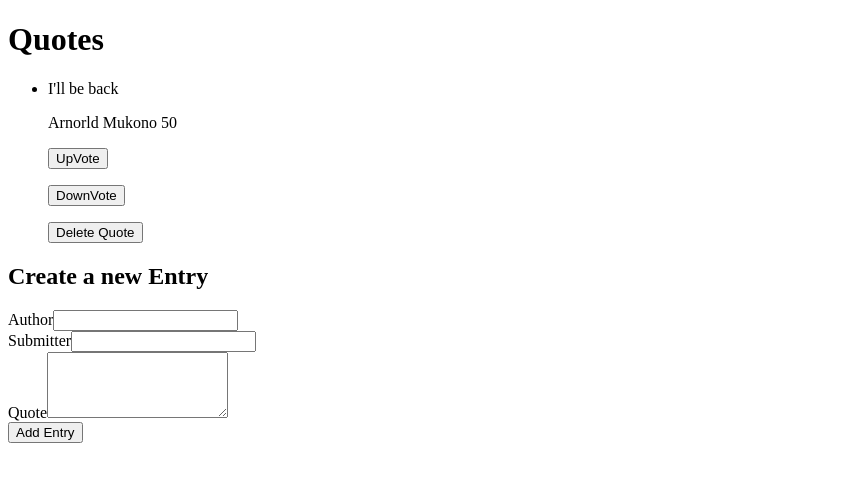
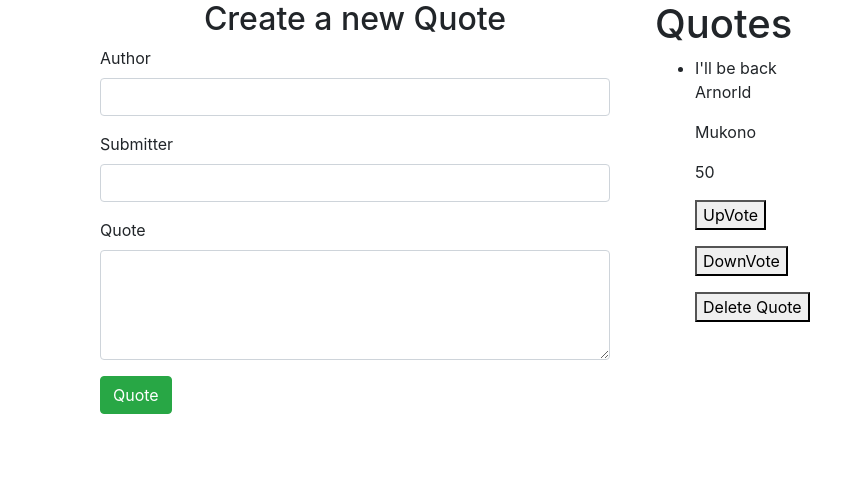
Before and after one commit to Joelmukono/Quotes, an Angular app: page / in a window 1280 px wide. Shown: the top 482 px of the page, without its empty margins (0-865 px from the left). Built offline with nearby package versions, Linux system fonts and the light colour scheme.

Commit message:
install bootstrap

```diff
--- a/package.json
+++ b/package.json
@@ -19,6 +19,8 @@
     "@angular/platform-browser": "~8.2.14",
     "@angular/platform-browser-dynamic": "~8.2.14",
     "@angular/router": "~8.2.14",
+    "bootstrap": "^4.4.1",
+    "popper": "^1.0.1",
     "rxjs": "~6.4.0",
     "tslib": "^1.10.0",
     "zone.js": "~0.9.1"
--- a/src/app/quote-form/quote-form.component.html
+++ b/src/app/quote-form/quote-form.component.html
@@ -1,5 +1,5 @@
 <div class="container-fluid">
-    <h2 class="text-center">Create a new Entry</h2>
+    <h2 class="text-center">Create a new Quote</h2>
 
     <form (ngSubmit)='submitNewQuote()' #quoteForm='ngForm'>
             <div class="form-group">
@@ -29,6 +29,6 @@
 
         </div>
 
-        <button type="submit" class="btn btn-success">Add Entry</button>
+        <button type="submit" class="btn btn-success">Quote</button>
     </form>
   </div>
--- a/src/app/quotes-detail/quotes-detail.component.html
+++ b/src/app/quotes-detail/quotes-detail.component.html
@@ -1,4 +1,4 @@
-<p>{{ showQuote.author }}   {{ showQuote.submitter }} {{showQuote.nowDate|timePassed}}</p>
+<p appHighestVotes>{{ showQuote.author }}</p>   <p>{{ showQuote.submitter }}</p> <p>{{showQuote.nowDate|timePassed}}</p>
 <button (click)='upVote()'>UpVote</button>
 
 <p>{{showUpVote}}</p>
--- a/src/app/quotes/quotes.component.html
+++ b/src/app/quotes/quotes.component.html
@@ -1,11 +1,21 @@
-<h1>Quotes</h1>
+<div class="container">
+ <div class= "row">
 
-<ul *ngFor="let mQuote of newQuotes;let i= index">
-    <li>{{ mQuote.quote}}</li>
-    <app-quotes-detail [showQuote]="mQuote"></app-quotes-detail>
-    <button (click)= 'deleteQuote(i)'>Delete Quote</button>
+        <div class="col-sm-6">
 
-</ul>
+                <app-quote-form (addEntry)="addNewQuote($event)"></app-quote-form>
+            </div>
+    <div class= "col-sm-6">
 
+    <h1>Quotes</h1>
 
-<app-quote-form (addEntry)="addNewQuote($event)"></app-quote-form>
+        <ul *ngFor="let mQuote of newQuotes;let i= index">
+            <li>{{ mQuote.quote}}</li>
+            <app-quotes-detail [showQuote]="mQuote"></app-quotes-detail>
+            <button (click)= 'deleteQuote(i)'>Delete Quote</button>
+
+        </ul>
+    </div>
+
+</div>
+</div>
--- a/src/styles.css
+++ b/src/styles.css
@@ -1 +1,2 @@
 /* You can add global styles to this file, and also import other style files */
+@import "~bootstrap/dist/css/bootstrap.css"
```
Also changed, not shown: 1 other file (tests, documents, lock files or other folders).
